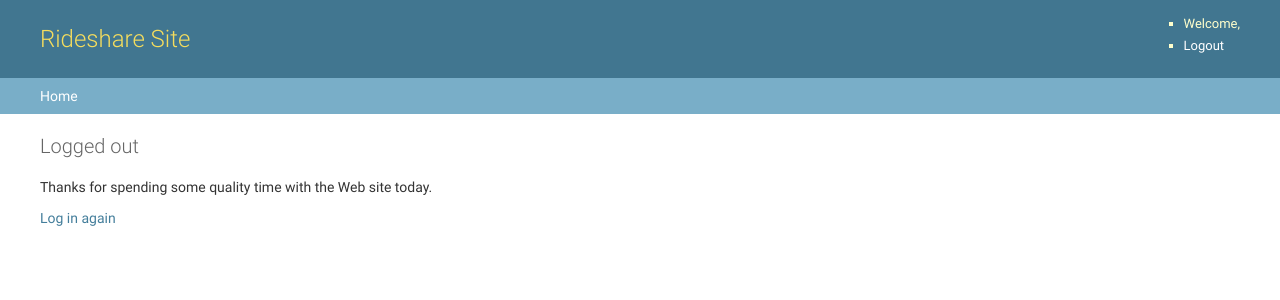
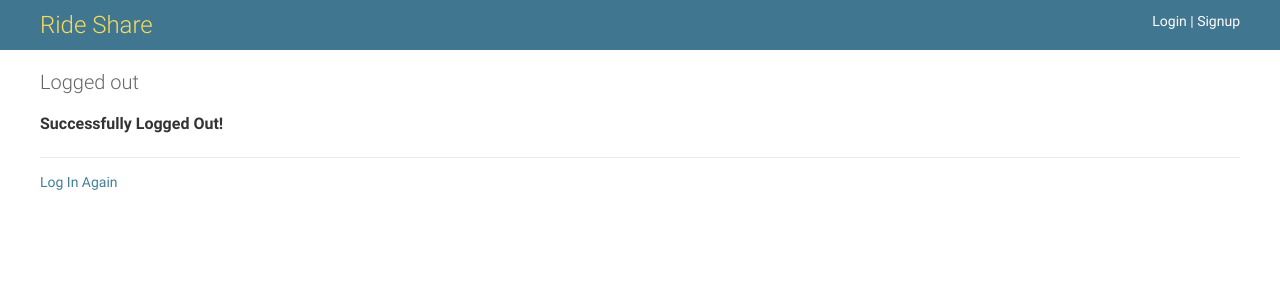
Before and after one commit to jingyi-xie/RideSharing-Web-app, a Django app: page /rideshare/logout/ in a window 1280 px wide. Shown: the top 300 px of the page. Run offline with Django 3.2, Linux system fonts and the light colour scheme.

Commit message:
improved log in

```diff
--- a/web-app/hw1/settings.py
+++ b/web-app/hw1/settings.py
@@ -27,8 +27,6 @@ DEBUG = True
 
 ALLOWED_HOSTS = ['web']
 # Application definition
-LOGIN_REDIRECT_URL = 'rideshare:profile'
-#LOGOUT_REDIRECT_URL = 'rideshare:loggedout'
 INSTALLED_APPS = [
     'django.contrib.admin',
     'django.contrib.auth',
@@ -122,3 +120,5 @@ USE_TZ = True
 # https://docs.djangoproject.com/en/3.0/howto/static-files/
 
 STATIC_URL = '/static/'
+
+LOGIN_REDIRECT_URL = 'rideshare:profile'
--- /dev/null
+++ b/web-app/rideshare/templates/rideshare/base.html
@@ -0,0 +1,33 @@
+{% extends "admin/base.html" %}
+
+{% block title %}{{ title }} | {{ site_title|default:_('Rideshare') }}{% endblock %}
+
+{% block branding %}
+<h1 id="site-name"><a href="{% url 'rideshare:login' %}">{{ site_header|default:_('Ride Share') }}</a></h1>
+{% endblock %}
+
+{% block breadcrumbs %}
+{% endblock %}
+
+{% block nav-global %}
+{% if user.is_authenticated %}
+<ul id="nav_out">
+Welcome, <strong>{% firstof user.get_short_name user.get_username %}  |</strong>
+<a href="{% url 'rideshare:logout'  %}">  Logout</a>
+</ul>
+{% else %}
+<ul id="nav_in">
+<a href="{% url 'rideshare:login'  %}">Login  |</a>
+<a href="{% url 'rideshare:signup'  %}">  Signup</a>
+</ul>
+{% endif %}
+{% endblock %}
+
+{% if messages %}
+{% for message in messages %}
+{{ messages }}
+{% endfor %}
+{% endif %}
+
+{% block content %}
+{% endblock %}
--- a/web-app/templates/registration/login.html
+++ b/web-app/rideshare/templates/rideshare/login.html
@@ -1,12 +1,15 @@
-{% extends 'admin/base_site.html' %}
+{% extends 'rideshare/base.html' %}
 
 {% block title %}Login{% endblock %}
 
 {% block content %}
   <h2>Login</h2>
+  <br>
   <form method="post">
     {% csrf_token %}
     {{ form.as_p }}
     <button type="submit">Login</button>
   </form>
+  <br><hr><br>
+  No Account? <a href="{% url 'rideshare:signup' %}">Sign Up</a>
 {% endblock %}
--- /dev/null
+++ b/web-app/rideshare/templates/rideshare/logout.html
@@ -0,0 +1,9 @@
+{% extends 'rideshare/base.html' %}
+
+{% block title %}Log Out{% endblock %}
+
+{% block content %}
+  <h2>Successfully Logged Out!</h2>
+  <br><hr><br>
+  <a href="{% url 'rideshare:login' %}">Log In Again</a>
+{% endblock %}
--- a/web-app/rideshare/templates/rideshare/profile.html
+++ b/web-app/rideshare/templates/rideshare/profile.html
@@ -1,4 +1,4 @@
-{% extends 'admin/base_site.html' %}
+{% extends 'rideshare/base.html' %}
 
 {% block content %}
 <form method = 'POST'> {% csrf_token %}
--- a/web-app/rideshare/templates/rideshare/signup.html
+++ b/web-app/rideshare/templates/rideshare/signup.html
@@ -1,12 +1,15 @@
-{% extends 'admin/base_site.html' %}
+{% extends 'rideshare/base.html' %}
 
 {% block title %}Sign Up{% endblock %}
 
 {% block content %}
   <h2>Sign Up Now!</h2>
+  <br>
   <form method="post">
     {% csrf_token %}
     {{ form.as_p }}
     <button type="submit">Sign Up</button>
   </form>
+  <br><hr><br>
+  Already Have an  Account? <a href="{% url 'rideshare:login' %}">Log In</a>
 {% endblock %}
--- a/web-app/rideshare/urls.py
+++ b/web-app/rideshare/urls.py
@@ -7,8 +7,7 @@ from rideshare.views import owner_create_view, signup_view
 app_name = 'rideshare'
 urlpatterns = [
     path('signup/', signup_view, name = 'signup'),
-    path('logout/', auth_views.LogoutView.as_view(), name = 'logout'),
-    path('login/', auth_views.LoginView.as_view(), name = 'login'),
-    path('logout/', auth_views.LogoutView.as_view(), name = 'logout'),
+    path('logout/', auth_views.LogoutView.as_view(template_name='rideshare/logout.html'), name = 'logout'),
+    path('login/', auth_views.LoginView.as_view(template_name='rideshare/login.html'), name = 'login'),
     path('profile/', owner_create_view, name = 'profile'),
 ]
--- a/web-app/templates/admin/base_site.html
+++ b/web-app/templates/admin/base_site.html
@@ -1,23 +1,9 @@
 {% extends "admin/base.html" %}
 
-{% block title %}{{ title }} | {{ site_title|default:_('Rideshare') }}{% endblock %}
+{% block title %}{{ title }} | {{ site_title|default:_('Django site admin') }}{% endblock %}
 
 {% block branding %}
-<h1 id="site-name"><a href="{% url 'admin:index' %}">{{ site_header|default:_('Rideshare Site') }}</a></h1>
+<h1 id="site-name"><a href="{% url 'admin:index' %}">Rideshare Admin</a></h1>
 {% endblock %}
 
-{% block nav-global %}
-<ul id="nav">
-<li>{% block welcome-msg %}Welcome,<strong>{% firstof user.get_short_name user.get_username %}</strong>{% endblock %}</li>
-<li>{% block nav-logout %}<a href="{% url 'rideshare:logout'  %}">Logout</a>{% endblock %}</li>
-</ul>
-{% endblock %}
-
-{% if messages %}
-{% for message in messages %}
-{{ messages }}
-{% endfor %}
-{% endif %}
-
-{% block content %}
-{% endblock %}
+{% block nav-global %}{% endblock %}
```
Also changed, not shown: 1 other file.
